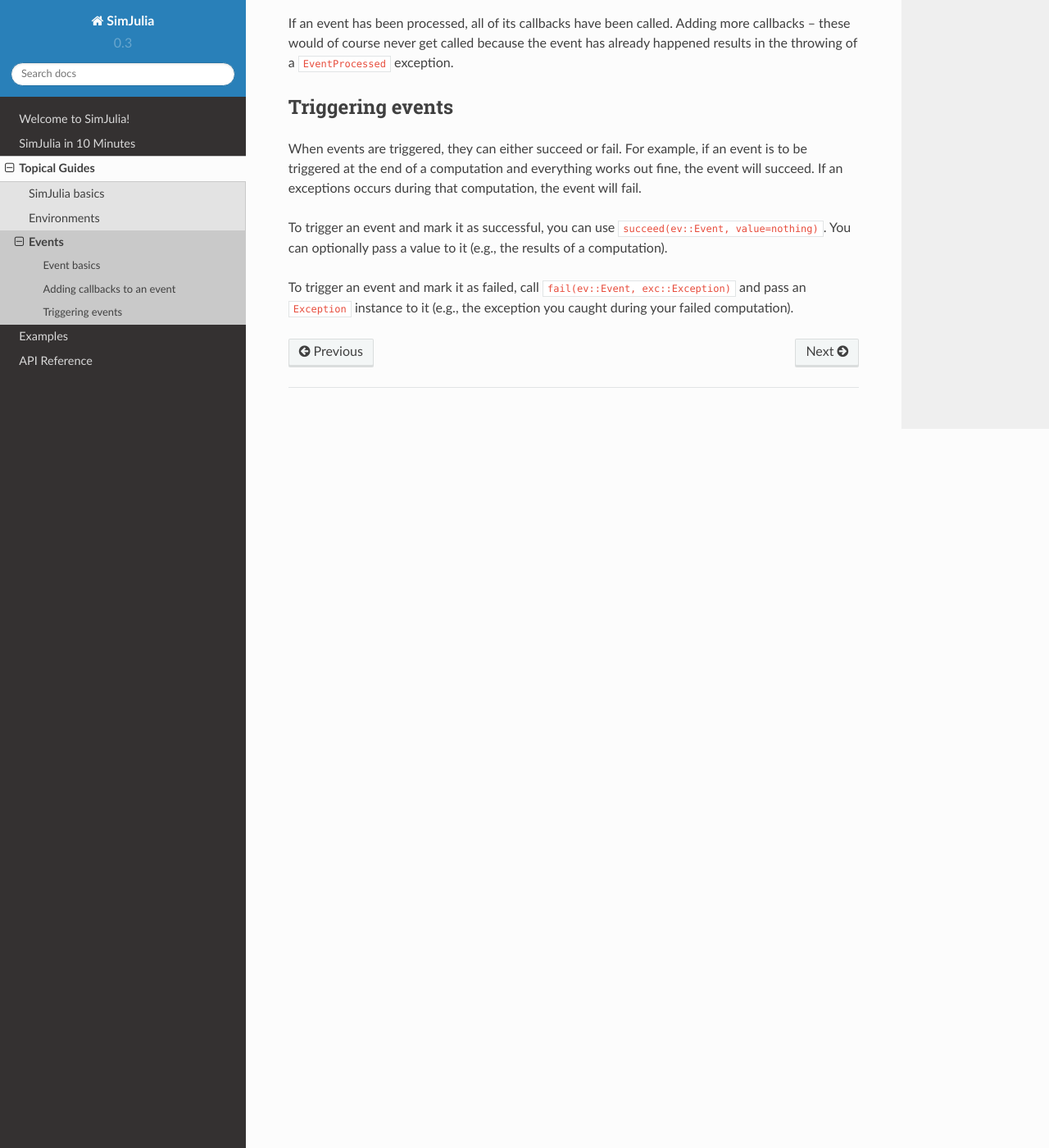
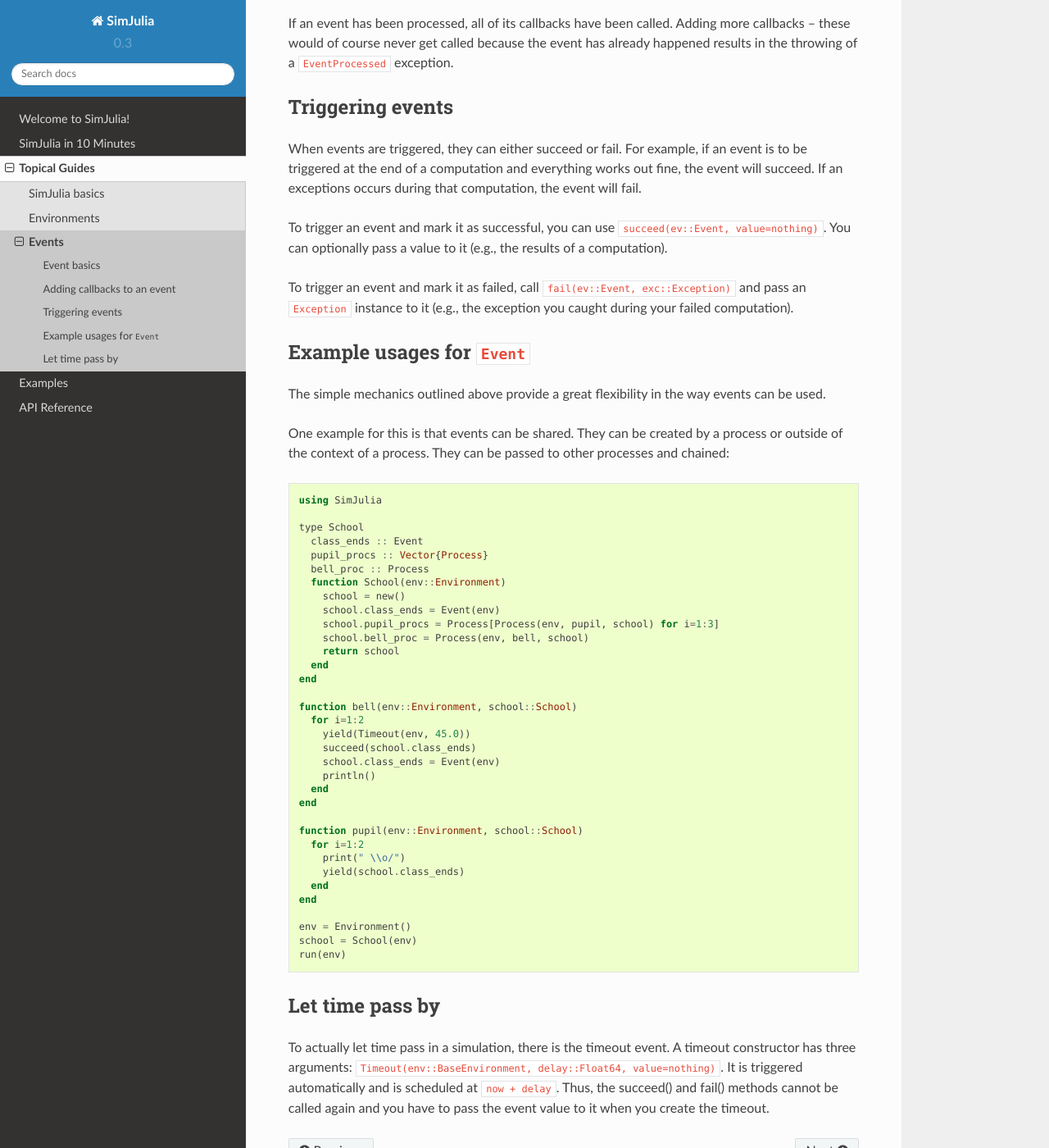
Before and after one commit to JuliaDynamics/ConcurrentSim.jl, a Sphinx documentation site: the page built from docs/source/topical_guides/3_events.rst, in a window 1280 px wide and 1400 px high, scrolled down 1656 px. Shown: the whole window at 82% size. Built offline with Sphinx 7.4.7 and the Read the Docs theme 2.0.0, drawn with Linux system fonts in a browser that asks for light colours; cross-references to code outside the pages are shown as plain code.

Commit message:
update doc

```diff
--- a/docs/source/topical_guides/3_events.rst
+++ b/docs/source/topical_guides/3_events.rst
@@ -70,3 +70,52 @@
 To trigger an event and mark it as successful, you can use :func:`succeed(ev::Event, value=nothing) <succeed>`. You can optionally pass a value to it (e.g., the results of a computation).
 
 To trigger an event and mark it as failed, call :func:`fail(ev::Event, exc::Exception) <fail>` and pass an :class:`Exception` instance to it (e.g., the exception you caught during your failed computation).
+
+
+Example usages for :class:`Event`
+~~~~~~~~~~~~~~~~~~~~~~~~~~~~~~~~~
+
+The simple mechanics outlined above provide a great flexibility in the way events can be used.
+
+One example for this is that events can be shared. They can be created by a process or outside of the context of a process. They can be passed to other processes and chained::
+
+  using SimJulia
+
+  type School
+    class_ends :: Event
+    pupil_procs :: Vector{Process}
+    bell_proc :: Process
+    function School(env::Environment)
+      school = new()
+      school.class_ends = Event(env)
+      school.pupil_procs = Process[Process(env, pupil, school) for i=1:3]
+      school.bell_proc = Process(env, bell, school)
+      return school
+    end
+  end
+
+  function bell(env::Environment, school::School)
+    for i=1:2
+      yield(Timeout(env, 45.0))
+      succeed(school.class_ends)
+      school.class_ends = Event(env)
+      println()
+    end
+  end
+
+  function pupil(env::Environment, school::School)
+    for i=1:2
+      print(" \\o/")
+      yield(school.class_ends)
+    end
+  end
+
+  env = Environment()
+  school = School(env)
+  run(env)
+
+
+Let time pass by
+~~~~~~~~~~~~~~~~
+
+To actually let time pass in a simulation, there is the timeout event. A timeout constructor has three arguments: :func:`Timeout(env::BaseEnvironment, delay::Float64, value=nothing) <Timeout>`. It is triggered automatically and is scheduled at ``now + delay``. Thus, the succeed() and fail() methods cannot be called again and you have to pass the event value to it when you create the timeout.
```
